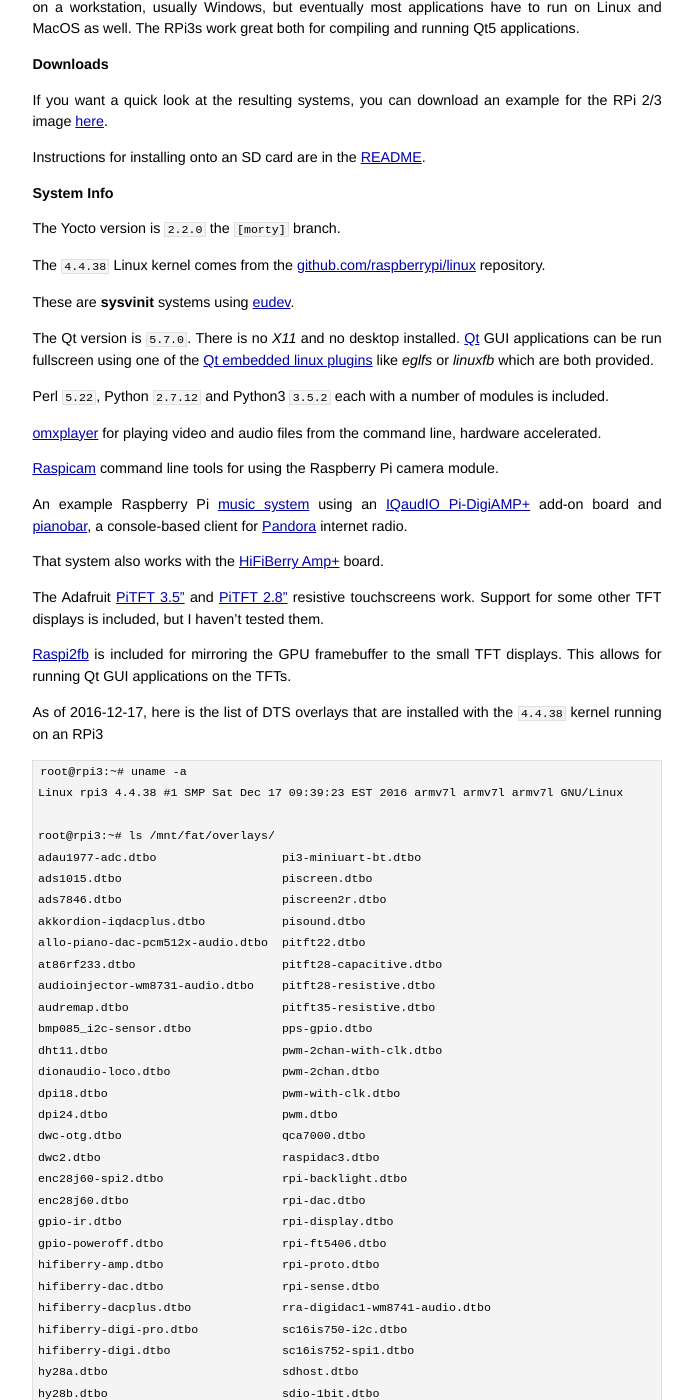
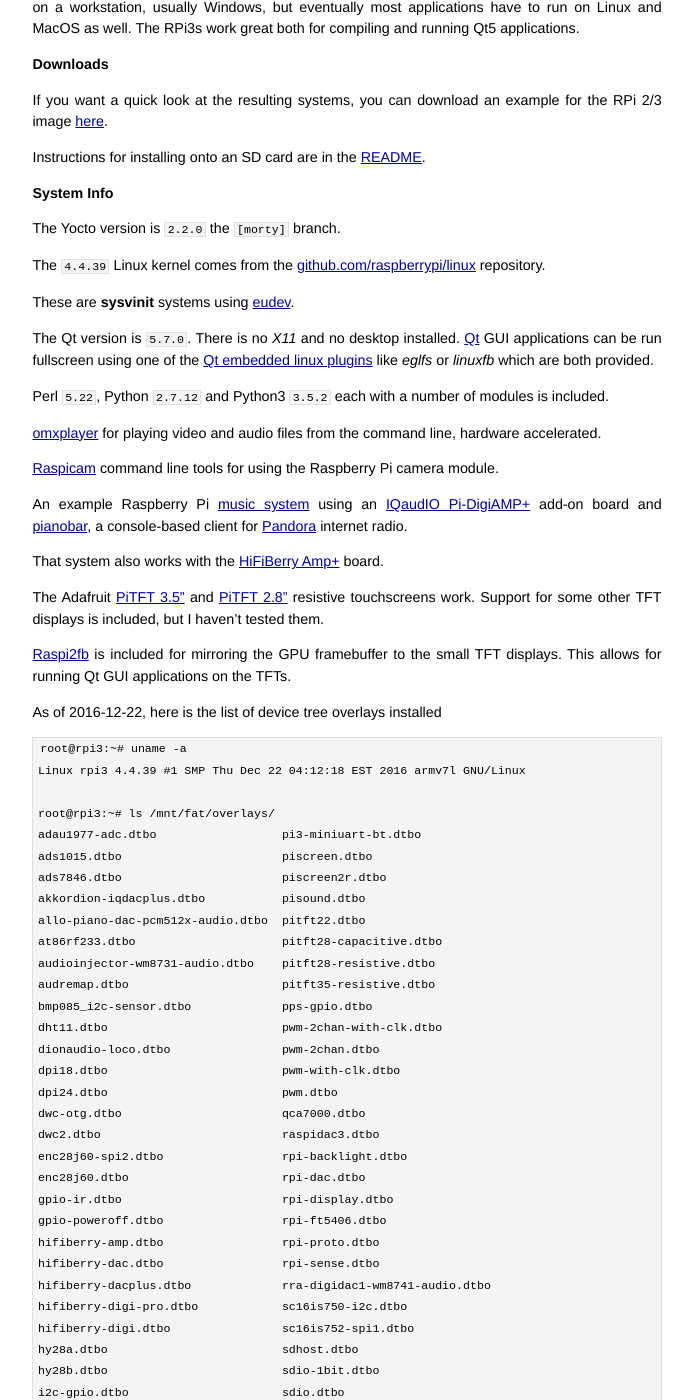
Before and after one commit to jumpnow/jumpnowtek-site, a Jekyll site: the page built from _posts/2015-12-04-Raspberry-Pi-Systems-with-Yocto.md, in a window 1280 px wide and 1400 px high, scrolled down 1333 px. Shown: the whole window, without its empty margins (293-986 px from the left). Built offline with Jekyll 4.4.1, drawn with Linux system fonts in a browser that asks for light colours; some of the changed text lies outside the part shown.

Commit message:
Upgrade kernel for rpi

```diff
--- a/_posts/2015-12-04-Raspberry-Pi-Systems-with-Yocto.md
+++ b/_posts/2015-12-04-Raspberry-Pi-Systems-with-Yocto.md
@@ -2,7 +2,7 @@
 layout: post
 title: Building Raspberry Pi Systems with Yocto
 description: "Building customized systems for the Raspberry Pi using tools from the Yocto Project"
-date: 2016-12-17 10:06:00
+date: 2016-12-22 04:48:00
 categories: rpi
 tags: [linux, rpi, yocto, rpi2, rpi3, rpi zero, rpi compute]
 ---
@@ -25,7 +25,7 @@
 
 I am using the Yocto [meta-raspberrypi][meta-raspberrypi] layer, but have updated recipes for the Linux kernel, [gpu firmware][firmware-repo] and some [userland][userland-repo] components.
 
-I have done some testing with the following boards using the `4.4.38` kernel
+I have done some testing with the following boards using the `4.4.39` kernel
 
 * [RPi3][rpi3-b]
 * [RPi2][rpi2-b] including the `Model B v1.2`
@@ -67,7 +67,7 @@
 
 The Yocto version is `2.2.0` the `[morty]` branch.
 
-The `4.4.38` Linux kernel comes from the [github.com/raspberrypi/linux][rpi-kernel] repository.
+The `4.4.39` Linux kernel comes from the [github.com/raspberrypi/linux][rpi-kernel] repository.
 
 These are **sysvinit** systems using [eudev][eudev].
 
@@ -87,10 +87,10 @@
 
 [Raspi2fb][raspi2fb] is included for mirroring the GPU framebuffer to the small TFT displays. This allows for running Qt GUI applications on the TFTs.
 
-As of 2016-12-17, here is the list of DTS overlays that are installed with the `4.4.38` kernel running on an RPi3
+As of 2016-12-22, here is the list of device tree overlays installed
 
     root@rpi3:~# uname -a
-    Linux rpi3 4.4.38 #1 SMP Sat Dec 17 09:39:23 EST 2016 armv7l armv7l armv7l GNU/Linux
+    Linux rpi3 4.4.39 #1 SMP Thu Dec 22 04:12:18 EST 2016 armv7l GNU/Linux
 
     root@rpi3:~# ls /mnt/fat/overlays/
     adau1977-adc.dtbo                  pi3-miniuart-bt.dtbo
```
